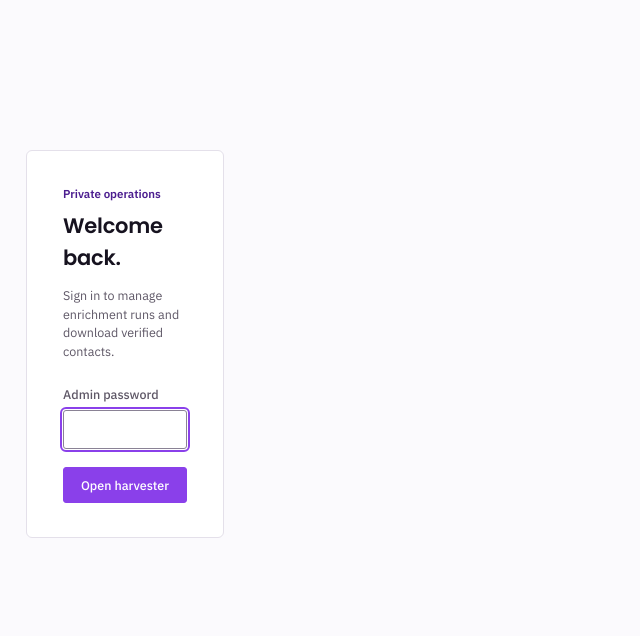
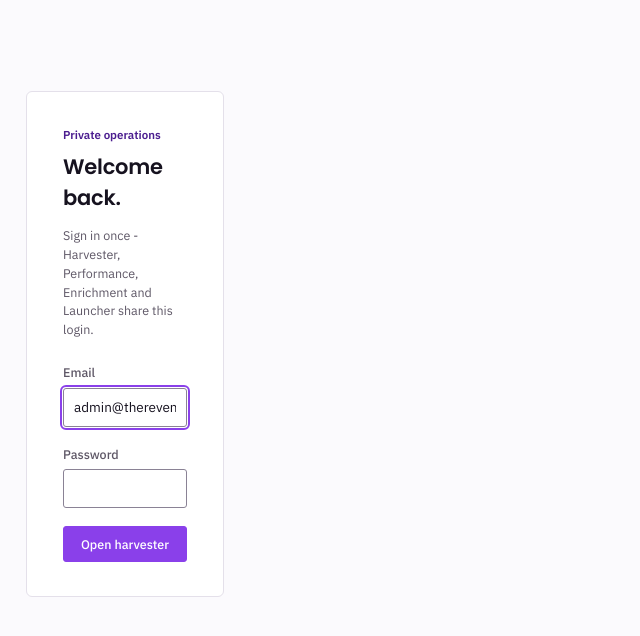
Before and after one commit to pandush-entrepreneur/email-harvester, a Flask app: page /login in a window 1280 px wide. Shown: the part 52-688 px from the top of the page, without its empty margins (0-640 px from the left). Run offline with Flask 3, Linux system fonts and the light colour scheme.

Commit message:
Shared top bar + one-login SSO cookie

```diff
--- a/webapp/app.py
+++ b/webapp/app.py
@@ -1,4 +1,7 @@
 import csv
+import base64
+import hashlib
+import hmac
 import json
 import os
 import re
@@ -120,10 +123,65 @@ def init_db():
 def login_required(view):
     @wraps(view)
     def wrapped(*args, **kwargs):
-        if not session.get("authenticated"):
+        if not session.get("authenticated") and not sso_email():
             return redirect(url_for("login", next=request.path))
         return view(*args, **kwargs)
     return wrapped
+
+
+# --- shared sign-on ---------------------------------------------------------
+# One signed cookie on the parent domain (`tri_sso`) authenticates every Revenue Inbox app.
+# Payload is {"email": ..., "exp": ...}, signed with TRI_SSO_SECRET (HMAC-SHA256, base64url).
+
+SSO_COOKIE = "tri_sso"
+SSO_TTL_SECONDS = 60 * 60 * 24 * 30
+
+
+def _sso_secret() -> str:
+    return os.environ.get("TRI_SSO_SECRET", "")
+
+
+def sso_email() -> str:
+    """Returns the signed-in email from the shared cookie, or an empty string."""
+    secret = _sso_secret()
+    if not secret:
+        return ""
+    raw = request.cookies.get(SSO_COOKIE, "")
+    if "." not in raw:
+        return ""
+    payload, _, signature = raw.rpartition(".")
+    expected = hmac.new(secret.encode(), payload.encode(), hashlib.sha256).digest()
+    try:
+        supplied = base64.urlsafe_b64decode(signature + "=" * (-len(signature) % 4))
+    except Exception:
+        return ""
+    if not hmac.compare_digest(expected, supplied):
+        return ""
+    try:
+        data = json.loads(base64.urlsafe_b64decode(payload + "=" * (-len(payload) % 4)))
+    except Exception:
+        return ""
+    email = str(data.get("email") or "")
+    exp = int(data.get("exp") or 0)
+    if not email or exp * 1000 < time.time() * 1000:
+        return ""
+    return email
+
+
+def sso_token(email: str) -> str:
+    payload = base64.urlsafe_b64encode(
+        json.dumps({"email": email, "exp": int(time.time()) + SSO_TTL_SECONDS}).encode()
+    ).decode().rstrip("=")
+    signature = base64.urlsafe_b64encode(
+        hmac.new(_sso_secret().encode(), payload.encode(), hashlib.sha256).digest()
+    ).decode().rstrip("=")
+    return f"{payload}.{signature}"
+
+
+def sso_credentials_match(email: str, password: str) -> bool:
+    want_email = os.environ.get("TRI_SSO_EMAIL", "admin@therevenueinbox.com").strip().lower()
+    want_password = os.environ.get("TRI_SSO_PASSWORD", "")
+    return bool(want_password) and email.strip().lower() == want_email and secrets.compare_digest(password, want_password)
 
 
 def unique_slug(name, table="jobs"):
@@ -487,18 +545,35 @@ def login():
     error = None
     if request.method == "POST":
         supplied = request.form.get("password", "")
+        email = (request.form.get("email") or "").strip().lower()
         expected = os.environ.get("HARVESTER_ADMIN_PASSWORD", "")
-        if expected and secrets.compare_digest(supplied, expected):
+        password_ok = bool(expected) and secrets.compare_digest(supplied, expected)
+        shared_ok = sso_credentials_match(email, supplied)
+        if password_ok or shared_ok:
             session["authenticated"] = True
-            return redirect(request.args.get("next") or url_for("dashboard"))
-        error = "Incorrect password."
+            response = redirect(request.args.get("next") or url_for("dashboard"))
+            if shared_ok and _sso_secret():
+                response.set_cookie(
+                    SSO_COOKIE,
+                    sso_token(email),
+                    max_age=SSO_TTL_SECONDS,
+                    httponly=True,
+                    secure=request.is_secure or request.headers.get("x-forwarded-proto") == "https",
+                    samesite="Lax",
+                    domain=os.environ.get("TRI_SSO_DOMAIN") or None,
+                )
+            return response
+        error = "Incorrect email or password."
     return render_template("login.html", error=error)
 
 
 @app.post("/logout")
 def logout():
     session.clear()
-    return redirect(url_for("login"))
+    response = redirect(url_for("login"))
+    # Clear the shared cookie too, otherwise another app signs the user straight back in.
+    response.delete_cookie(SSO_COOKIE, domain=os.environ.get("TRI_SSO_DOMAIN") or None)
+    return response
 
 
 @app.route("/")
--- a/webapp/templates/login.html
+++ b/webapp/templates/login.html
@@ -5,10 +5,11 @@
   <div class="auth-card">
     <div class="eyebrow">Private operations</div>
     <h1>Welcome back.</h1>
-    <p>Sign in to manage enrichment runs and download verified contacts.</p>
+    <p>Sign in once - Harvester, Performance, Enrichment and Launcher share this login.</p>
     {% if error %}<div class="alert">{{ error }}</div>{% endif %}
     <form method="post" class="stack">
-      <label>Admin password<input type="password" name="password" required autofocus></label>
+      <label>Email<input type="email" name="email" value="admin@therevenueinbox.com" autocomplete="username" required autofocus></label>
+      <label>Password<input type="password" name="password" autocomplete="current-password" required></label>
       <button class="button" type="submit">Open harvester</button>
     </form>
   </div>
```
Also changed, not shown: 5 other files.
